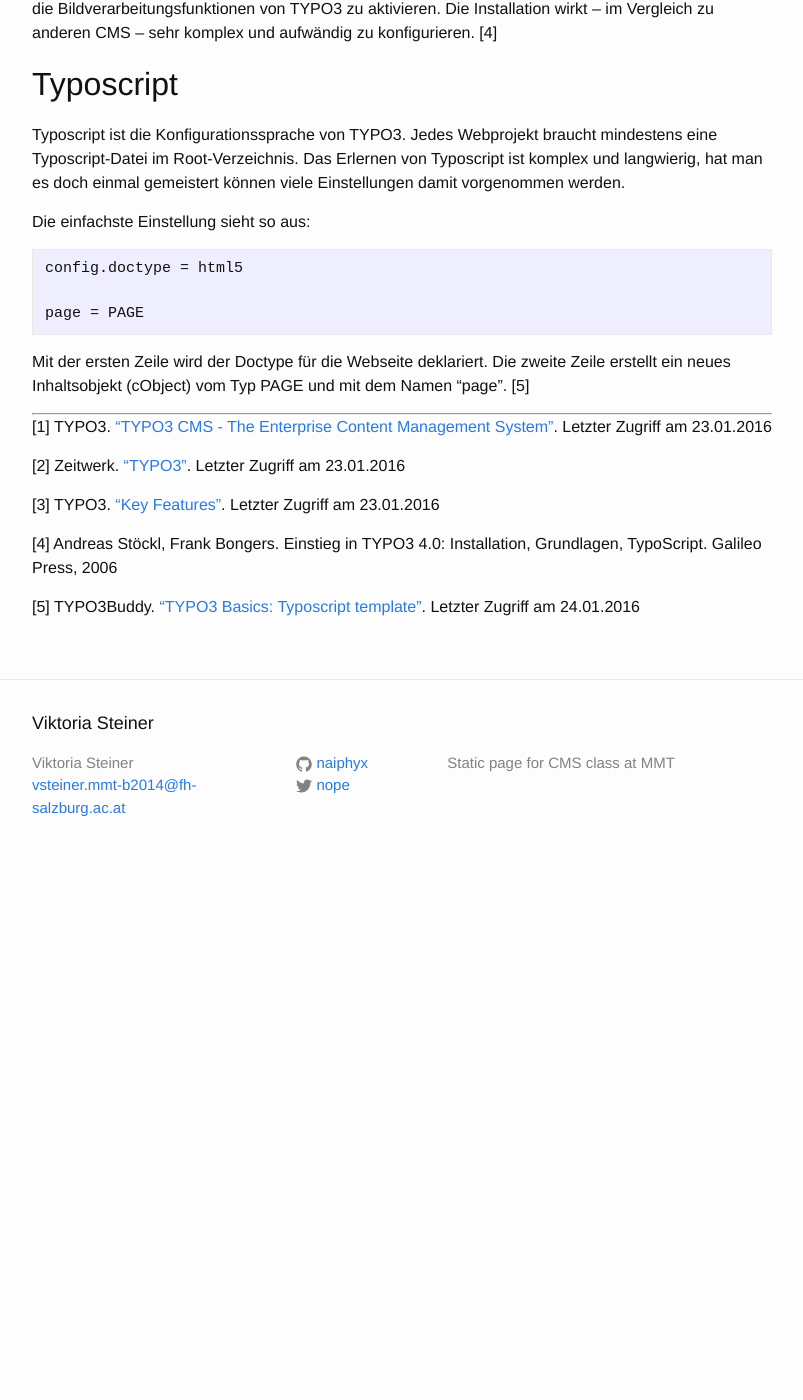
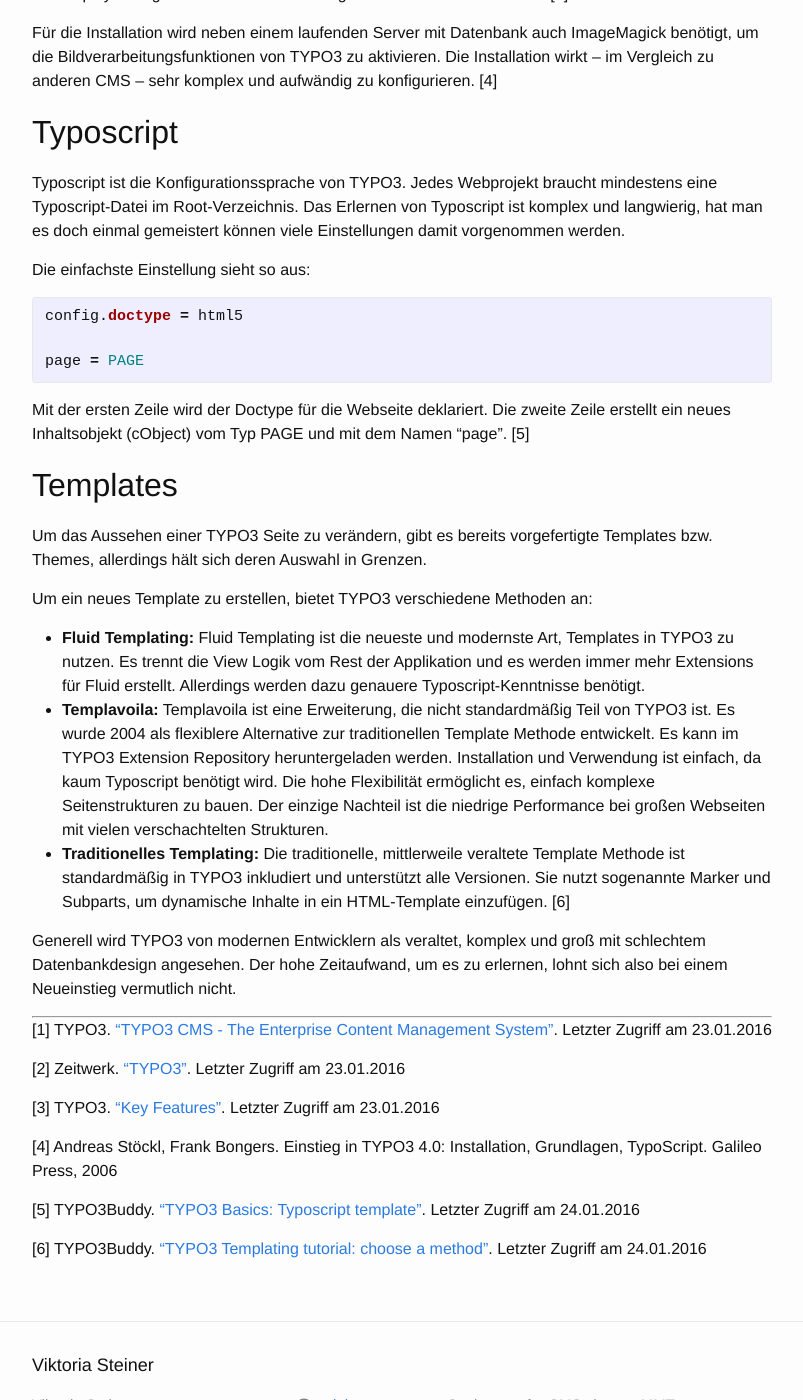
Before and after one commit to naiphyx/cms, a Jekyll site: the page built from _posts/2016-01-21-typo3.markdown, in a window 1280 px wide and 1400 px high, scrolled down 1136 px. Shown: the whole window, without its empty margins (238-1041 px from the left). Built offline with Jekyll 4.4.1, drawn with Linux system fonts in a browser that asks for light colours; before the commit the page ends 2015 px from its top, so only the background shows below that; some of the changed text lies outside the part shown.

Commit message:
finalize typo3

````diff
--- a/_posts/2016-01-21-typo3.markdown
+++ b/_posts/2016-01-21-typo3.markdown
@@ -9,7 +9,7 @@
 
 Typo3 ist mit über 500.000 Installationen das weit verbreiteste Enterprise Content Management System weltweit. Das Open-Source CMS ist in PHP geschrieben und hat sich vor allem im europäischen Bereich etabliert. Unter den Firmen, die TYPO3 nutzen, sind [WWF](http://www.worldwildlife.org/), [Deutsche Bank](https://www.db.com/index_e.htm) und [Lufthansa](http://www.lufthansa.com/online/portal/lh/at/homepage).[1], [2]
 
-Grundsätzlich funktioniert TYPO3 wie jedes andere CMS auch: Inhalt wird von Layout und Design getrennt, um so flexible Änderungen durchführen zu können.
+Grundsätzlich funktioniert TYPO3 wie jedes andere CMS auch: Inhalt wird von Layout und Design getrennt, um so flexible Änderungen durchführen zu können. Der Aufbau ist modular, das bedeuted, dass die Basis-Funktionen mit Erweiterungen ausgebaut werden können, um so eine benutzerdefinierte Applikation zu gestalten.
 
 ####Key Features
 
@@ -30,14 +30,26 @@
 
 Die einfachste Einstellung sieht so aus:
 
-```
+{% highlight ruby %}
 config.doctype = html5
 
 page = PAGE
-```
+{% endhighlight %}
 
 Mit der ersten Zeile wird der Doctype für die Webseite deklariert. Die zweite Zeile erstellt ein neues Inhaltsobjekt (cObject) vom Typ PAGE und mit dem Namen "page". [5]
 
+##Templates
+Um das Aussehen einer TYPO3 Seite zu verändern, gibt es bereits vorgefertigte Templates bzw. Themes, allerdings hält sich deren Auswahl in Grenzen.
+
+Um ein neues Template zu erstellen, bietet TYPO3 verschiedene Methoden an:
+
+* **Fluid Templating:** Fluid Templating ist die neueste und modernste Art, Templates in TYPO3 zu nutzen. Es trennt die View Logik vom Rest der Applikation und es werden immer mehr Extensions für Fluid erstellt. Allerdings werden dazu genauere Typoscript-Kenntnisse benötigt.
+* **Templavoila:** Templavoila ist eine Erweiterung, die nicht standardmäßig Teil von TYPO3 ist. Es wurde 2004 als flexiblere Alternative zur traditionellen Template Methode entwickelt. Es kann im TYPO3 Extension Repository heruntergeladen werden. Installation und Verwendung ist einfach, da kaum Typoscript benötigt wird. Die hohe Flexibilität ermöglicht es, einfach komplexe Seitenstrukturen zu bauen. Der einzige Nachteil ist die niedrige Performance bei großen Webseiten mit vielen verschachtelten Strukturen.
+* **Traditionelles Templating:** Die traditionelle, mittlerweile veraltete Template Methode ist standardmäßig in TYPO3 inkludiert und unterstützt alle Versionen. Sie nutzt sogenannte Marker und Subparts, um dynamische Inhalte in ein HTML-Template einzufügen. [6]
+
+
+
+Generell wird TYPO3 von modernen Entwicklern als veraltet, komplex und groß mit schlechtem Datenbankdesign angesehen. Der hohe Zeitaufwand, um es zu erlernen, lohnt sich also bei einem Neueinstieg vermutlich nicht.
 
 
 ***
@@ -51,3 +63,5 @@
 [4] Andreas Stöckl, Frank Bongers. Einstieg in TYPO3 4.0: Installation, Grundlagen, TypoScript. Galileo Press, 2006
 
 [5] TYPO3Buddy. ["TYPO3 Basics: Typoscript template"](http://typo3buddy.com/the-basics/the-main-typoscript-template/). Letzter Zugriff am 24.01.2016
+
+[6] TYPO3Buddy. ["TYPO3 Templating tutorial: choose a method"](http://typo3buddy.com/typo3-template-tutorial/). Letzter Zugriff am 24.01.2016
````
Also changed, not shown: 1 other file.
